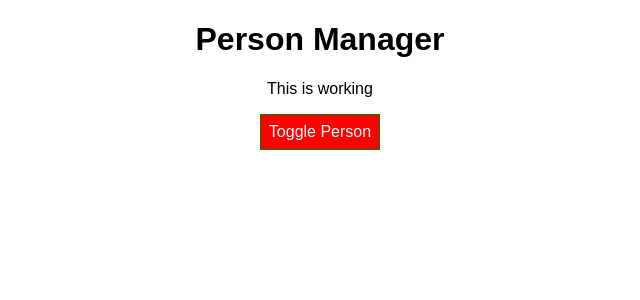
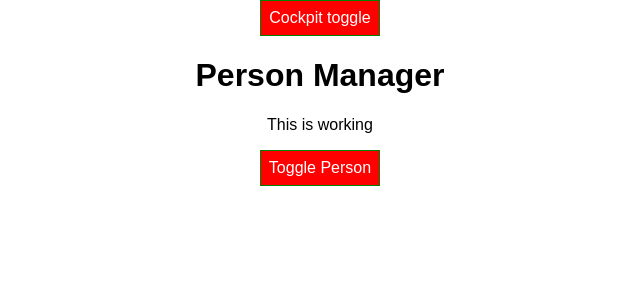
Before and after one commit to ypearson/react_course_work, a React app: page / in a window 1280 px wide. Shown: the top 300 px of the page, without its empty margins (320-960 px from the left). Built offline with nearby package versions, Linux system fonts and the light colour scheme.

Commit message:
update state properly

```diff
--- a/src/components/Cockpit/Cockpit.js
+++ b/src/components/Cockpit/Cockpit.js
@@ -1,7 +1,37 @@
-import React from 'react';
+import React, {useEffect} from 'react';
 import classes from './Cockpit.css';
 
 const cockpit = (props) => {
+
+    // https://reactjs.org/docs/hooks-reference.html#useeffect
+    // The function passed to useEffect will run after the render is committed to the screen.
+
+    useEffect(()=>{
+        // run every render cycle
+        // combines componentDidMount + componentDidUpdate
+        console.log("[Cockpit.js] useEffect");
+        // Http request...
+
+        //simulated http request
+        //const timer =
+        setTimeout(()=>{
+            alert("Saved data to cloud");
+        },1000)
+
+        // The function passed to useEffect may return a clean-up function
+        return () => {
+            // clearTimeout(timer);
+            console.log("[Cockpit.js] Cleanup work in useEffect() 1");
+        }
+    },[]);//[props.persons]); // only rune the first time, and when its unmounted (removed)
+
+    // Can use again....
+    useEffect(()=>{
+        alert("[Cockpit.js] useEffect Only once!!")
+        return ()=>{
+            console.log("[Cockpit.js] Cleanup work in useEffect() 2");
+        }
+    }); // no dependcies, runs every render cycle
 
     let btnClasses = '';
     let assignedClasses = []
@@ -10,13 +40,14 @@ const cockpit = (props) => {
     }
     // console.log('cp classes=',classes);
     // console.log("props.persons.length=", props.persons.length);
-    if(props.persons.length <=2 ) {
+    if(props.personsLength <=2 ) {
         assignedClasses.push(classes.red);
     }
-    if(props.persons.length <=1 ) {
+    if(props.personsLength <=1 ) {
         assignedClasses.push(classes.bold);
     }
 
+    console.log("[Cockpit.js] About to return JSX...")
     return (
         <div className={classes.Cockpit}>
             <h1>{props.title}</h1>
@@ -28,4 +59,4 @@ const cockpit = (props) => {
     );
 }
 
-export default cockpit;
+export default React.memo(cockpit);
--- a/src/components/Persons/Person/Person.js
+++ b/src/components/Persons/Person/Person.js
@@ -1,5 +1,7 @@
-import React, {Component} from 'react';
+import React, {Component, Fragment} from 'react';
 import classes from './Person.css';
+import withClass from './../../../hoc/withClass';
+import Aux from '../../../hoc/Aux';
 
 class Person extends Component {
 // const person = (props) => {
@@ -8,13 +10,15 @@ class Person extends Component {
         let props = this.props;
         console.log("[Person.js] render");
         return (
-            <div className={classes.Person}>
-                <p onClick={props.click}>I'm a {props.name} and I am {props.age} years old.</p>
-                <p>{props.children}</p>
-                <input onChange={props.changed} value={props.name}></input>
-            </div>
+            <Aux>
+            {/* <div className={classes.Person}> */}
+                <p key="1" onClick={props.click}>I'm a {props.name} and I am {props.age} years old.</p>
+                <p key="2">{props.children}</p>
+                <input key="3" onChange={props.changed} value={props.name}></input>
+            {/* </div> */}
+            </Aux>
         );
     }
 }
 
-export default Person;
+export default withClass(Person, classes.Person);
--- a/src/components/Persons/Persons.js
+++ b/src/components/Persons/Persons.js
@@ -1,7 +1,7 @@
-import React, { Component } from 'react';
+import React, { Component, PureComponent } from 'react';
 import Person from './Person/Person'
 
-class Persons extends Component {
+class Persons extends PureComponent {
 // const Persons = (props) =>
 // {
   state = '';
@@ -14,11 +14,22 @@ class Persons extends Component {
     console.log("[Persons.js] getDerivedStateFromProps");
     return state;
   }
+  // Can prevent render() calls
+  // Instead of checking all prop values, just use PureComponent
+  // shouldComponentUpdate(nextProps, nextState) {
+  //   console.log("[Persons.js] shouldComponetUpdate");
+  //   if(nextProps.persons !== this.props.persons ||
+  //     nextProps.click    !== this.props.click   ||
+  //     nextProps.changed  !== this.props.changed) {
 
-  shouldComponentUpdate(nextProps, nextState) {
-    console.log("[Persons.js] shouldComponetUpdate");
-    return true;
-  }
+  //     console.log("[Persons.js] shouldComponetUpdate TRUE"); // Update, its NOT the same
+  //     return true;
+  //   }
+  //   else {
+  //     console.log("[Persons.js] shouldComponetUpdate FALSE"); // Don't update, its the same
+  //     return false;
+  //   }
+  // }
 
   getSnapshotBeforeUpdate(prevProps, prevState) {
     console.log("[Persons.js] getSnapshotBeforeUpdate");
@@ -28,6 +39,12 @@ class Persons extends Component {
   componentDidUpdate(prevProps, prevState, snapshot) {
     console.log("[Person.js] componentDidUpdate");
     console.log("componentDidUpdate", snapshot);
+  }
+
+  componentWillUnmount() {
+    // Clean up work done here
+    console.log("[Persons.js] componentWillUnmount");
+
   }
 
   render() {
--- a/src/containers/App.js
+++ b/src/containers/App.js
@@ -2,6 +2,8 @@ import React, { Component } from 'react';
 import classes from './App.css';
 import Persons from '../components/Persons/Persons';
 import Cockpit from '../components/Cockpit/Cockpit';
+import Aux from '../hoc/Aux';
+import withClass from '../hoc/withClass';
 
 // onClick event
 // https://reactjs.org/docs/events.html#mouse-events
@@ -20,7 +22,9 @@ class App extends Component {
       {id:1, name: 'Manu',      age: 29},
       {id:2, name: 'Stephanie', age: 26},
     ],
-    showPerson: false
+    showPerson: false,
+    showCockpit: true,
+    changeCounter:0,
   }
 
   static getDerivedStateFromProps(props, state) {
@@ -41,6 +45,7 @@ class App extends Component {
   componentDidUpdate() {
     console.log("[App.js] componentDidUpdate")
   }
+
   nameChangeHandler = (event, id) => {
 
     const personIndex = this.state.persons.findIndex(p => {
@@ -54,16 +59,28 @@ class App extends Component {
     const persons = [...this.state.persons]
     persons[personIndex] = person;
 
-    this.setState({persons:persons});
+    // This is scheduled, and may not execute immediately
+    // this.state may be a older state than anticipated
+    this.setState((prevState, props) => {
+
+      return {
+        persons:persons,
+        changeCounter:prevState.changeCounter+1
+         }
+        });
+    }
+
+  deleteCockpitHandler = () => {
+    const showCockpit = this.state.showCockpit;
+    this.setState({showCockpit:!showCockpit})
+    console.log(this.state);
   }
-
   deletePersonHandler = (personIndex) => {
     // console.log(personIndex);
     // const persons = this.state.persons.slice() copy
     const persons = [...this.state.persons];
     persons.splice(personIndex,1);
     this.setState({persons:persons});
-
   }
 
   togglePersonHandler = () => {
@@ -73,8 +90,10 @@ class App extends Component {
 
   render() {
     console.log("[App.js] render");
+    console.log(this.state);
 
     let persons = null;
+    let cockpit = null;
 
     if (this.state.showPerson) {
       persons = (
@@ -86,21 +105,24 @@ class App extends Component {
       );
     }
     // console.log("classes=", classes);
-    let cockpit=(
-      <Cockpit
-      title={this.props.appTitle}
-      show = {this.state.showPerson}
-      persons={this.state.persons}
-      click={this.togglePersonHandler}></Cockpit>
-    );
+    if(this.state.showCockpit) {
+      cockpit=(
+        <Cockpit
+        title={this.props.appTitle}
+        show={this.state.showPerson}
+        personsLength={this.state.persons.length}
+        click={this.togglePersonHandler}></Cockpit>
+      );
+    }
 
     return (
-        <div className={classes.App}>
+        <Aux>
+          <button onClick={this.deleteCockpitHandler}>Cockpit toggle</button>
           {cockpit}
           {persons}
-        </div>
+        </Aux>
     );
   }
 }
 
-export default App;
+export default withClass(App, classes.App);
--- /dev/null
+++ b/src/hoc/Aux.js
@@ -0,0 +1,2 @@
+const aux = props => props.children;
+export default aux;
--- /dev/null
+++ b/src/hoc/withClass.js
@@ -0,0 +1,11 @@
+import React from 'react';
+
+const withClass = (WrappedComponent, className) => {
+    return props => (
+        <div className={className}>
+            <WrappedComponent {...props}></WrappedComponent>
+        </div>
+    );
+}
+
+export default withClass;
```
